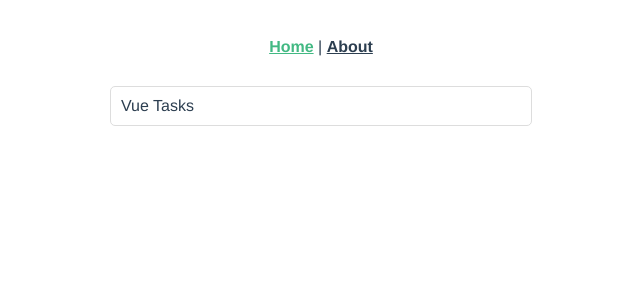
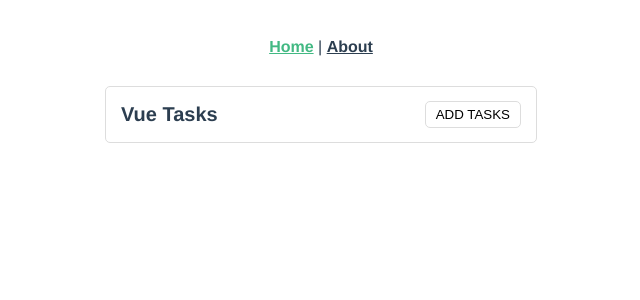
Before and after one commit to AbhinavRobinson/vue-tasks, a Vue app: page /#/ in a window 1280 px wide. Shown: the top 300 px of the page, without its empty margins (319-959 px from the left). Built offline with nearby package versions, Linux system fonts and the light colour scheme.

Commit message:
(feat): add header

```diff
--- a/src/components/Container.vue
+++ b/src/components/Container.vue
@@ -7,14 +7,21 @@ defineProps<{
 </script>
 
 <template>
-  <div class="container-bordered">{{ $props.title }}</div>
+  <div class="container-bordered">
+    <div class="header">
+      <h1 class="title">
+        {{ $props.title }}
+      </h1>
+      <button>Add Tasks</button>
+    </div>
+  </div>
 </template>
 
 <style lang="scss" scoped>
 .container-bordered {
   display: flex;
   flex-direction: column;
-  padding: 10px;
+  padding: 10px 15px;
   max-width: 400px;
   width: 90%;
 
@@ -22,5 +29,28 @@ defineProps<{
   border-radius: 5px;
 
   text-align: left;
+
+  .header {
+    display: flex;
+    flex-direction: row;
+    justify-content: space-between;
+    align-items: center;
+    .title {
+      font-size: 1.25rem;
+      line-height: 0.5rem;
+    }
+    button {
+      border: 1px solid #ddd;
+      padding: 5px 10px;
+      border-radius: 5px;
+      background-color: transparent;
+      text-transform: uppercase;
+      transition-duration: 300ms;
+      &:hover {
+        cursor: pointer;
+        box-shadow: 0 2px 5px #86e9bc77;
+      }
+    }
+  }
 }
 </style>
```
